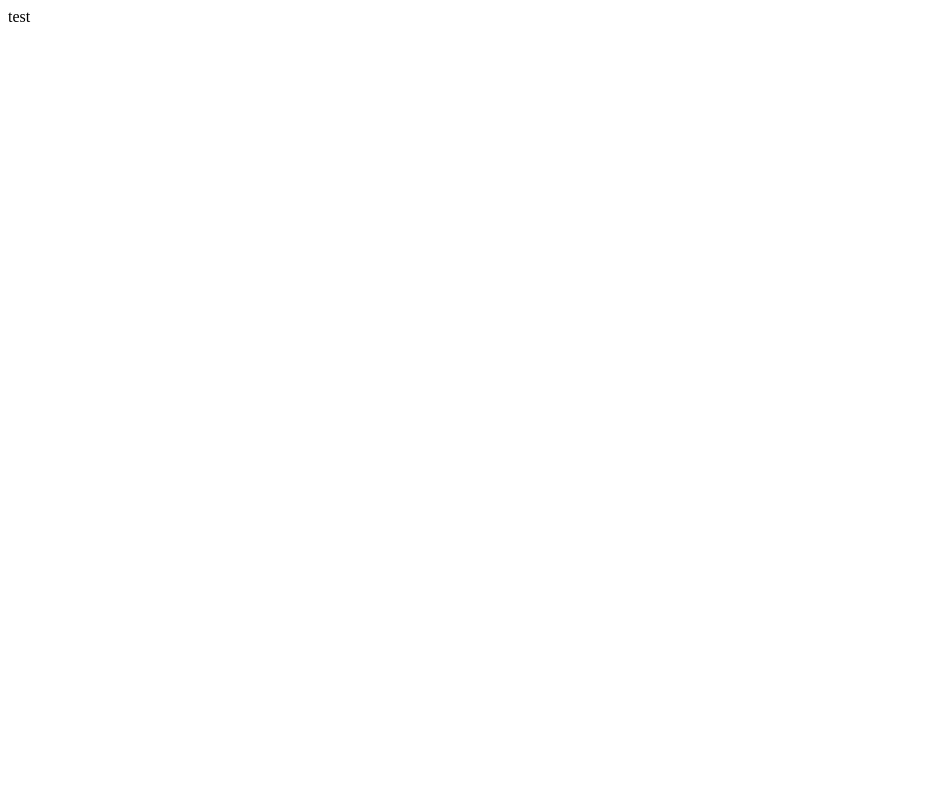
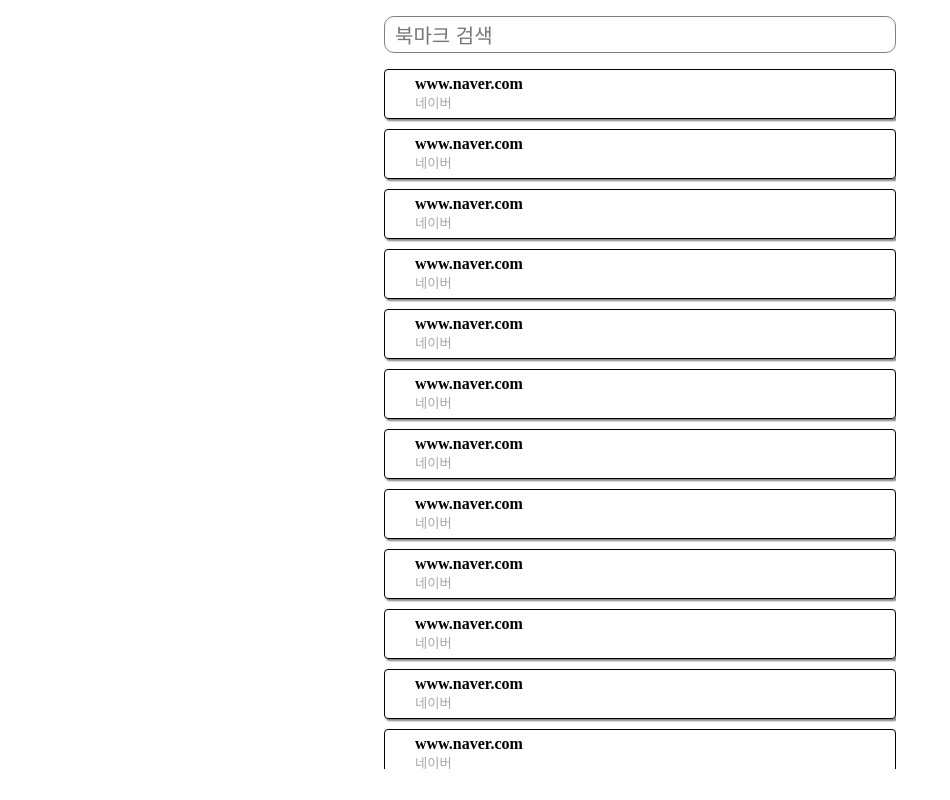
Before and after one commit to chyeon97/book-mark, a React (Create React App) app: page / in a window 1280 px wide. Shown: the whole page, without its empty margins (0-950 px from the left). Built offline with nearby package versions, Linux system fonts and the light colour scheme.

Commit message:
style: 컴포넌트 UI 개발

```diff
--- a/package.json
+++ b/package.json
@@ -9,6 +9,7 @@
     "react": "^18.3.1",
     "react-dom": "^18.3.1",
     "react-scripts": "5.0.1",
+    "sass": "^1.77.6",
     "web-vitals": "^2.1.4"
   },
   "scripts": {
--- a/src/App.js
+++ b/src/App.js
@@ -1,6 +1,24 @@
+import SearchInput from "./components/SearchInput";
+import Card from "./components/Card";
+
+let test = Array.from({length: 20}, () => { return {url: "www.naver.com", content: "네이버"}})
+
 function App() {
   return (
-      "test"
+    <>
+     <SearchInput/>
+
+
+        <ul className="wrap">
+          {test.map((item, index) => {
+            return <Card key={index} data={item}/>
+          })}
+        </ul>
+
+
+
+    </>
+
   );
 }
 
--- /dev/null
+++ b/src/components/Card.jsx
@@ -0,0 +1,21 @@
+import React from "react";
+import "../styles/card.scss";
+
+
+// url주소, 책갈피, 즐겨찾기 아이콘
+const Card = ({data}) => {
+    const {url, content} = data;
+
+    return (
+        <li>
+            <div>
+                <div className="title">{url}</div>
+                <div className="content">{content}</div>
+            </div>
+
+
+        </li>
+    )
+}
+
+export default Card;
--- /dev/null
+++ b/src/components/SearchInput.jsx
@@ -0,0 +1,12 @@
+import React from "react";
+import "../styles/input.scss"
+const SearchInput = () => {
+    return (
+        <div className="box">
+            <input placeholder="북마크 검색"></input>
+        </div>
+    )
+
+}
+
+export default SearchInput;
--- a/src/index.js
+++ b/src/index.js
@@ -1,5 +1,6 @@
 import React from 'react';
 import ReactDOM from 'react-dom/client';
+import "./styles/index.scss";
 import App from './App';
 
 const root = ReactDOM.createRoot(document.getElementById('root'));
--- /dev/null
+++ b/src/styles/_base.scss
@@ -0,0 +1 @@
+$primary-color: white;
--- /dev/null
+++ b/src/styles/card.scss
@@ -0,0 +1,39 @@
+.wrap {
+    padding-left: 0;
+    list-style-position: inside;
+    list-style-type: none;
+    max-height: 700px;
+    overflow: auto;
+}
+
+.wrap::-webkit-scrollbar {
+    display: none;
+}
+
+// @media only screen and (max-width: 480px) {
+//     .wrap {
+//         max-height: ;
+//     }
+// }
+
+.wrap li{
+    display: flex;
+    align-items: center;
+    min-height: 50px;
+    margin-bottom: 10px;
+    box-sizing: border-box;
+    border: 1px solid black;
+    border-radius: 4px;
+    box-shadow: 2px 2px 2px gray;
+    padding: 0px 30px;
+}
+
+.title{
+    font-size: 12pt;
+    font-weight: bold;
+}
+
+.content{
+    font-size: 10pt;
+    color: darkgray;
+}
--- /dev/null
+++ b/src/styles/index.scss
@@ -0,0 +1,16 @@
+@use 'base';
+
+body {
+    margin: 0;
+    background-color: base.$primary-color;
+    display: flex;
+    justify-content: center;
+    align-items: center;
+    height: 100vh;
+}
+
+/* @media only screen and (max-width: 480px) {
+    body {
+
+    }
+} */
--- /dev/null
+++ b/src/styles/input.scss
@@ -0,0 +1,24 @@
+.box {
+    width: 500px;
+    height: 25px;
+    border: 1px solid gray;
+    border-radius: 10px;
+    background-color: white;
+    padding: 5px;
+}
+
+@media only screen and (max-width: 480px) {
+    .box {
+        width: 350px;
+    }
+}
+
+.box input {
+    width: 90%;
+    height: 100%;
+    padding: 2px 5px;
+    border: none;
+    border-radius: inherit;
+    outline: none;
+    font-size: 15pt;
+}
```
Also changed, not shown: 1 other file (tests, documents, lock files or other folders).
